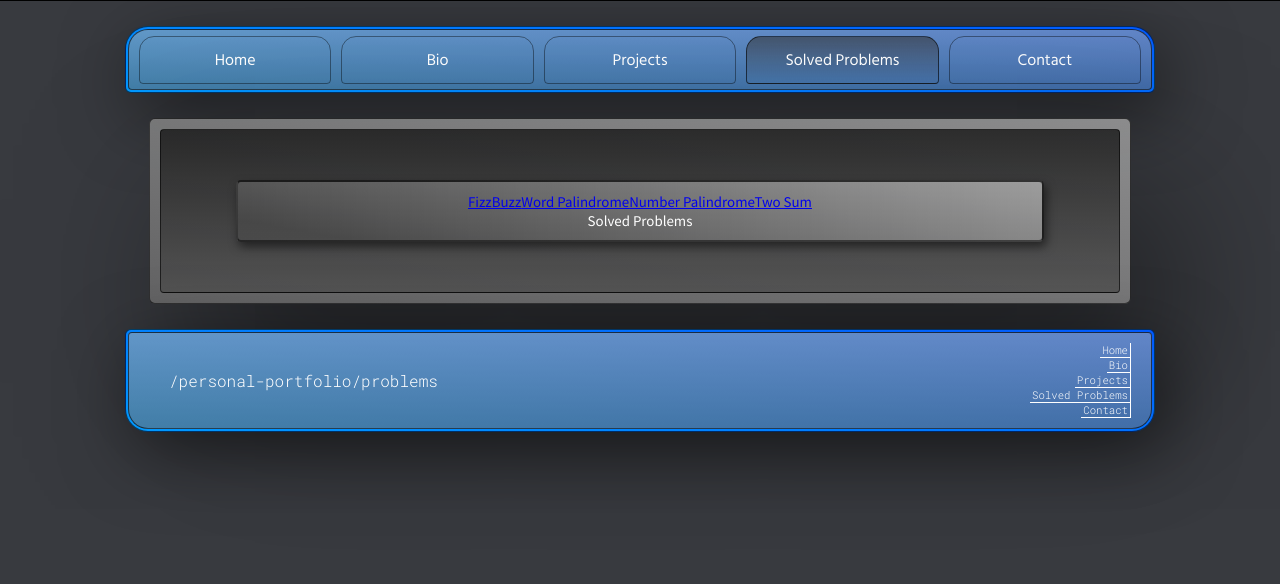
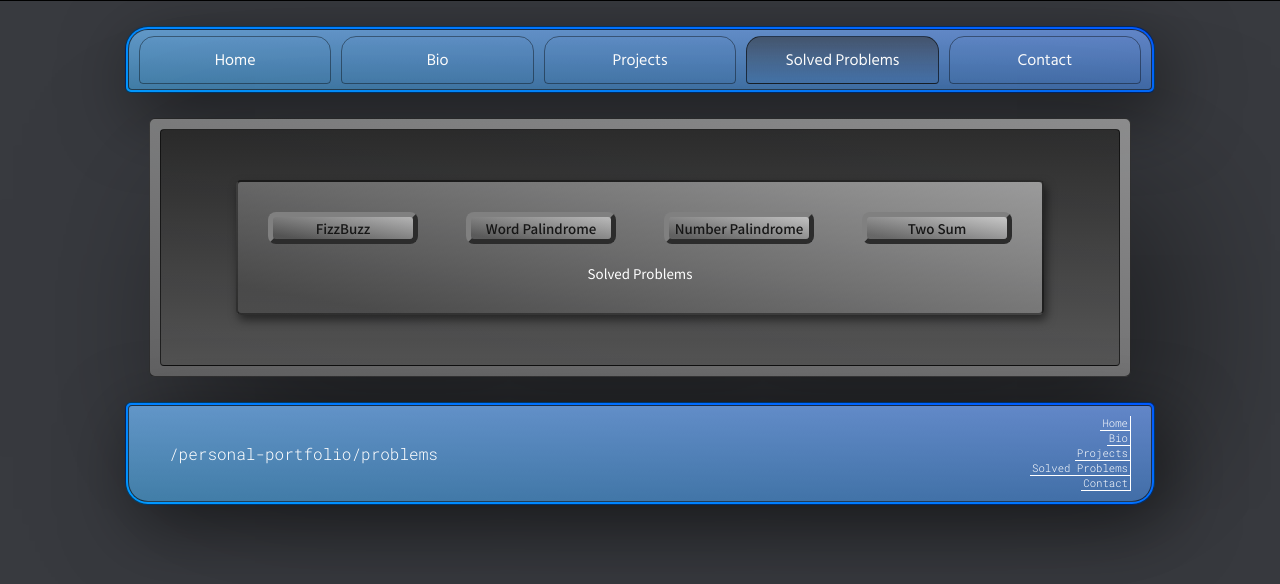
Before and after one commit to JamesNapoletano/personal-portfolio, a React (Create React App) app: page /personal-portfolio/problems in a window 1280 px wide. Shown: the top 584 px of the page. Built offline with nearby package versions, Linux system fonts and the light colour scheme.

Commit message:
probNav style

```diff
--- a/src/Routes/Problems/Problems.jsx
+++ b/src/Routes/Problems/Problems.jsx
@@ -1,4 +1,5 @@
 import { Link, Outlet, useLocation } from "react-router-dom";
+import styles from './Problems.module.css'
 
 
 
@@ -9,6 +10,7 @@ export default function Problems() {
     const fizzBuzz = (
         <Link
             to={pathname !== '/personal-portfolio/problems/fizzbuzz' ? 'fizzbuzz' : ''}
+            className={pathname === '/personal-portfolio/problems/fizzbuzz' ? styles.probNavBtnSelected : styles.probNavBtn}
         >
             FizzBuzz
         </Link>
@@ -16,6 +18,7 @@ export default function Problems() {
     const wordPalindrome = (
         <Link
             to={pathname !== '/personal-portfolio/problems/wordpalindrome' ? 'wordpalindrome' : ''}
+            className={pathname === '/personal-portfolio/problems/wordpalindrome' ? styles.probNavBtnSelected : styles.probNavBtn}
         >
             Word Palindrome
         </Link>
@@ -23,6 +26,7 @@ export default function Problems() {
     const numberPalindrome = (
         <Link
             to={pathname !== '/personal-portfolio/problems/numberpalindrome' ? 'numberpalindrome' : ''}
+            className={pathname === '/personal-portfolio/problems/numberpalindrome' ? styles.probNavBtnSelected : styles.probNavBtn}
         >
             Number Palindrome
         </Link>
@@ -30,6 +34,7 @@ export default function Problems() {
     const twoSum = (
         <Link
             to={pathname !== '/personal-portfolio/problems/twosum' ? 'twosum' : ''}
+            className={pathname === '/personal-portfolio/problems/twosum' ? styles.probNavBtnSelected : styles.probNavBtn}
         >
             Two Sum
         </Link>
@@ -37,7 +42,7 @@ export default function Problems() {
 
     return (
         <div>
-            <nav>
+            <nav className={styles.probNav}>
                 {fizzBuzz}
                 {wordPalindrome}
                 {numberPalindrome}
--- /dev/null
+++ b/src/Routes/Problems/Problems.module.css
@@ -0,0 +1,30 @@
+.probNav {
+    box-sizing: border-box;
+    margin-bottom: 20px;
+    display: flex;
+    justify-content: space-between;
+}
+
+.probNavBtn {
+    box-sizing: border-box;
+    background: linear-gradient(10deg, rgba(78, 78, 78, 0.5) 10%, rgba(255, 255, 255, 0.5) 100%);
+    font-weight: 500;
+    text-decoration: none;
+    color: rgba(22, 22, 22);
+    height: fit-content;
+    width: 150px;
+    border: 5px outset grey;
+    border-radius: 8px;
+    padding: 1.5px 5px;
+}
+
+.probNavBtnSelected {
+    box-sizing: border-box;
+    background: linear-gradient(0deg, rgba(78, 78, 78, 0.8) 0%, rgba(22, 22, 22, 0.8) 100%);
+    text-decoration: none;
+    color: white;
+    width: 150px;
+    border: 5px inset grey;
+    border-radius: 8px;
+    padding: 5px auto;
+}
--- a/src/index.css
+++ b/src/index.css
@@ -1,4 +1,4 @@
-@import url('https://fonts.googleapis.com/css2?family=Hind+Siliguri&family=Noto+Sans+JP&family=Roboto+Mono:wght@300;500&display=swap');
+@import url('https://fonts.googleapis.com/css2?family=Hind+Siliguri&family=Noto+Sans+JP:wght@400;500&family=Roboto+Mono:wght@300;500&display=swap');
 
 body {
   text-align: center;
@@ -45,7 +45,7 @@ code {
   box-shadow: 2.5px 5px 10px rgba(0, 0, 0, 0.5);
   background: linear-gradient(10deg, rgba(78, 78, 78, 0.5) 10%, rgba(255, 255, 255, 0.5) 100%);
   margin: 50px 75px;
-  padding: 10px;
+  padding: 30px;
   width: 100%;
   height: 100%;
   font-family: 'Noto Sans JP', sans-serif;
```
